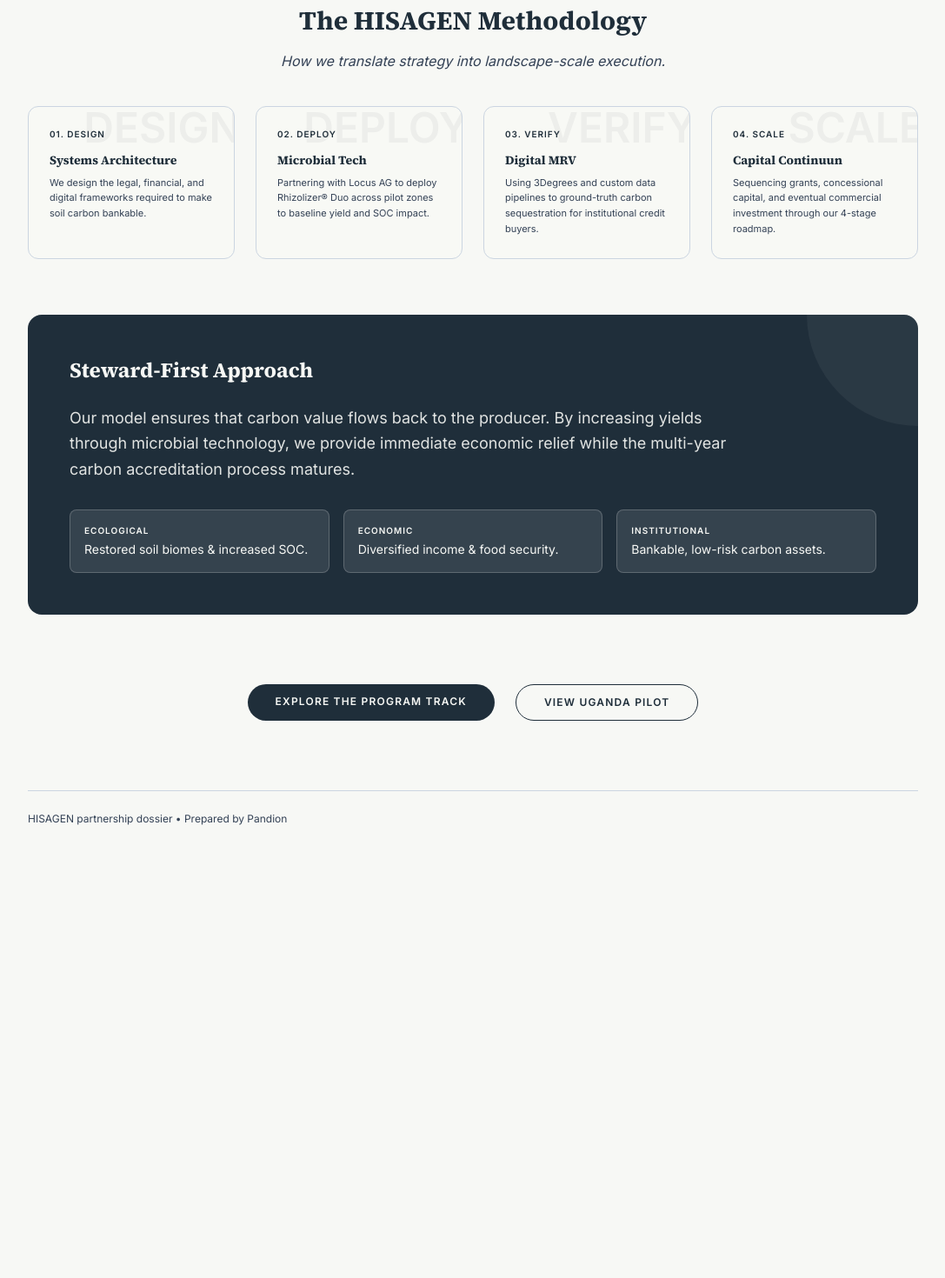
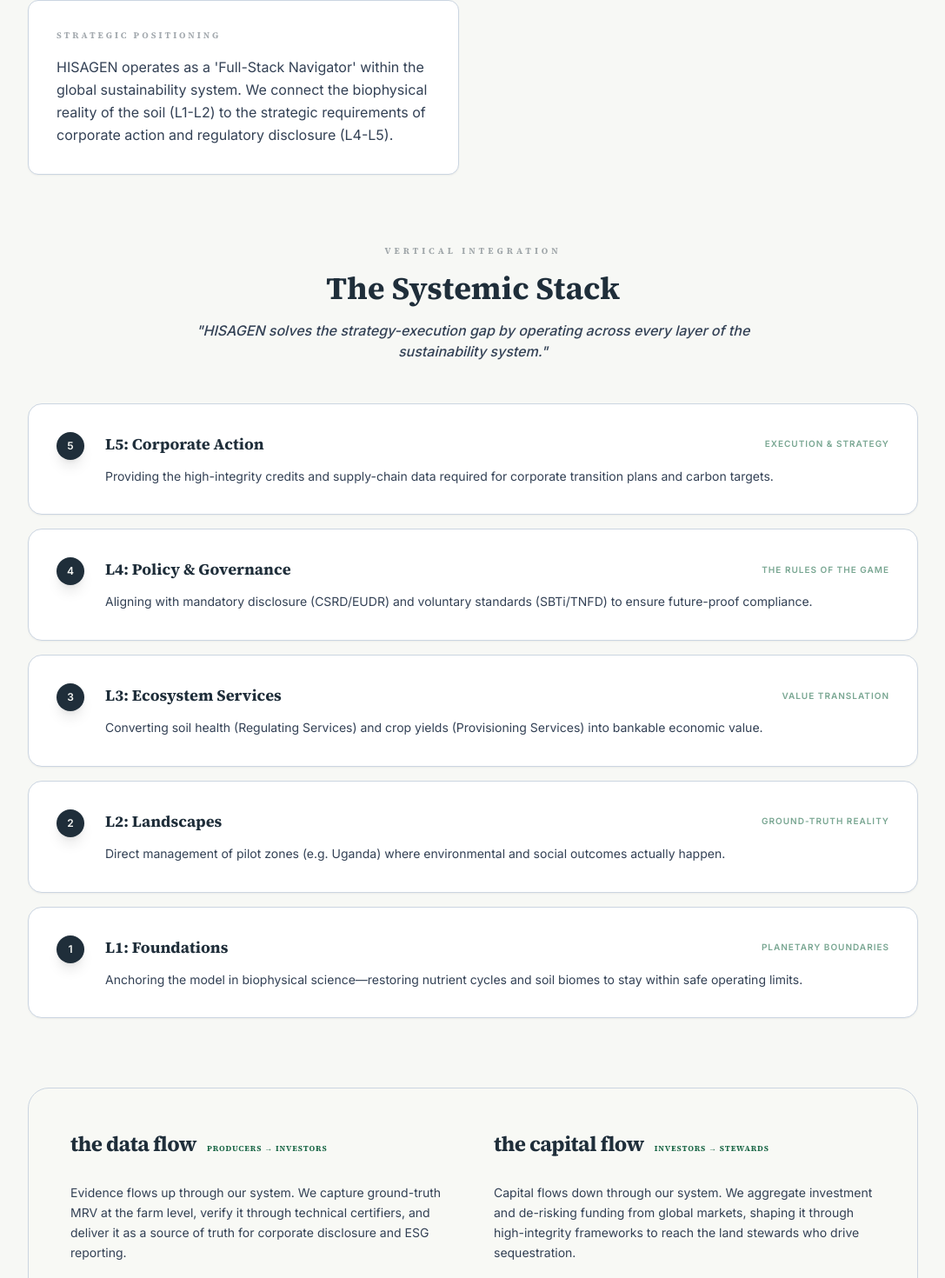
Before and after one commit to juakali100/hisagen, a Next.js app: page /strategy in a window 1280 px wide. Shown: the part 1042-2512 px from the top of the page at 87% size, without its empty margins (96-1183 px from the left). Before the commit the page ends 2032 px from the top, so only its background shows below. Built offline with nearby package versions, Linux system fonts and the light colour scheme.

Commit message:
Systemic Integration: Map HISAGEN to Pandion L1-L5 Sustainability Framework

```diff
--- a/src/app/program/page.tsx
+++ b/src/app/program/page.tsx
@@ -135,7 +135,7 @@
                 <h4 className="text-sm font-bold text-secondary uppercase tracking-[0.1em]">Systems Architecture & Frameworks</h4>
                 <p className="text-xs text-secondary mt-1 font-bold">Pandion Studio</p>
                 <p className="text-[11px] text-slate mt-2 leading-relaxed">
-                  Responsible for the <strong>Connective Systems</strong> and <strong>Funding Blueprints</strong> across all phases. Pandion provides the synthesis and scaffolding required to coordinate these specialized partners and prepare the program for Stage 2 capital.
+                  Responsible for the <strong>Connective Tissue</strong> (Data & Capital flows) and <strong>Systemic Scaffolding</strong> (L1-L5) across all phases. Pandion provides the synthesis required to coordinate these specialized partners and prepare the program for Stage 2 capital.
                 </p>
               </div>
             </div>
--- a/src/app/strategy/page.tsx
+++ b/src/app/strategy/page.tsx
@@ -15,7 +15,39 @@
     },
     {
         title: "The Theory of Change",
-        content: "By integrating cutting-edge microbial technology (Nature) with robust digital systems architecture (Tech), we can lower the cost of carbon verification and increase yields globally, creating a universal model for ecological and economic value."
+        content: "By integrating cutting-edge microbial technology (Nature) with robust digital systems architecture (Tech), we can lower the cost of carbon verification and increase yields globally. We create the vertical integration required to turn landscape-level outcomes into institutional-grade assets."
+    },
+    {
+        title: "Strategic Positioning",
+        content: "HISAGEN operates as a 'Full-Stack Navigator' within the global sustainability system. We connect the biophysical reality of the soil (L1-L2) to the strategic requirements of corporate action and regulatory disclosure (L4-L5)."
+    }
+];
+
+const systemicStack = [
+    {
+        layer: "L5: Corporate Action",
+        focus: "Execution & Strategy",
+        detail: "Providing the high-integrity credits and supply-chain data required for corporate transition plans and carbon targets."
+    },
+    {
+        layer: "L4: Policy & Governance",
+        focus: "The Rules of the Game",
+        detail: "Aligning with mandatory disclosure (CSRD/EUDR) and voluntary standards (SBTi/TNFD) to ensure future-proof compliance."
+    },
+    {
+        layer: "L3: Ecosystem Services",
+        focus: "Value Translation",
+        detail: "Converting soil health (Regulating Services) and crop yields (Provisioning Services) into bankable economic value."
+    },
+    {
+        layer: "L2: Landscapes",
+        focus: "Ground-Truth Reality",
+        detail: "Direct management of pilot zones (e.g. Uganda) where environmental and social outcomes actually happen."
+    },
+    {
+        layer: "L1: Foundations",
+        focus: "Planetary Boundaries",
+        detail: "Anchoring the model in biophysical science—restoring nutrient cycles and soil biomes to stay within safe operating limits."
     }
 ];
 
@@ -68,21 +100,58 @@
                 ))}
             </section>
 
-            <section className="mt-16">
-                <div className="mb-10 text-center">
-                    <h2 className="text-3xl font-bold text-secondary">The HISAGEN Methodology</h2>
-                    <p className="mt-4 text-slate max-w-xl mx-auto italic">How we translate strategy into landscape-scale execution.</p>
+            <section className="mt-20">
+                <div className="mb-12 text-center">
+                    <h2 className="text-[10px] font-bold uppercase tracking-[0.4em] text-secondary/40 mb-4">Vertical Integration</h2>
+                    <h3 className="text-4xl font-bold text-secondary">The Systemic Stack</h3>
+                    <p className="mt-4 text-slate max-w-2xl mx-auto font-medium italic">
+                        "HISAGEN solves the strategy-execution gap by operating across every layer of the sustainability system."
+                    </p>
                 </div>
 
-                <div className="grid gap-6 md:grid-cols-4">
-                    {methodology.map((m) => (
-                        <div key={m.step} className="p-6 rounded-xl border border-mist bg-parchment/10 relative overflow-hidden group hover:bg-white transition-colors">
-                            <span className="text-5xl font-black text-secondary/5 absolute -right-2 top-0 group-hover:text-secondary/10 transition-colors uppercase">{m.step.split('.')[1]}</span>
-                            <p className="text-[10px] font-bold uppercase tracking-widest text-secondary mb-3">{m.step}</p>
-                            <h3 className="text-sm font-bold text-secondary mb-2">{m.title}</h3>
-                            <p className="text-[11px] text-slate leading-relaxed">{m.detail}</p>
+                <div className="space-y-4">
+                    {systemicStack.map((s, idx) => (
+                        <div key={s.layer} className="relative flex flex-col md:flex-row gap-6 p-8 rounded-2xl border border-mist bg-white hover:border-primary/30 transition-all group shadow-sm">
+                            <div className="md:w-px h-full bg-mist absolute left-12 top-0 -z-10 hidden md:block" />
+                            <div className="flex-shrink-0 w-8 h-8 rounded-full bg-secondary text-parchment flex items-center justify-center font-bold text-xs relative z-10 shadow-lg group-hover:bg-primary transition-colors">
+                                {5 - idx}
+                            </div>
+                            <div className="flex-1">
+                                <div className="flex flex-col md:flex-row md:items-center justify-between gap-2 mb-3">
+                                    <h4 className="text-lg font-bold text-secondary">{s.layer}</h4>
+                                    <span className="text-[10px] font-black uppercase tracking-widest text-primary/60">{s.focus}</span>
+                                </div>
+                                <p className="text-sm text-slate leading-relaxed">{s.detail}</p>
+                            </div>
                         </div>
                     ))}
+                </div>
+            </section>
+
+            <section className="mt-20 p-12 rounded-3xl border border-mist bg-parchment/10">
+                <div className="grid gap-12 md:grid-cols-2">
+                    <div>
+                        <h3 className="text-2xl font-bold text-secondary mb-6 lowercase tracking-tight">The Data Flow<span className="text-primary font-black uppercase tracking-widest text-[9px] ml-3">producers → investors</span></h3>
+                        <p className="text-sm text-slate leading-relaxed mb-6">
+                            Evidence flows up through our system. We capture ground-truth MRV at the farm level, verify it through technical certifiers, and deliver it as a source of truth for corporate disclosure and ESG reporting.
+                        </p>
+                        <div className="flex gap-2">
+                            <span className="text-[9px] bg-white border border-mist px-2 py-1 rounded font-bold uppercase tracking-widest text-secondary/60">Measurement</span>
+                            <span className="text-[9px] bg-white border border-mist px-2 py-1 rounded font-bold uppercase tracking-widest text-secondary/60">Verification</span>
+                            <span className="text-[9px] bg-white border border-mist px-2 py-1 rounded font-bold uppercase tracking-widest text-secondary/60">Disclosure</span>
+                        </div>
+                    </div>
+                    <div>
+                        <h3 className="text-2xl font-bold text-secondary mb-6 lowercase tracking-tight">The Capital Flow<span className="text-primary font-black uppercase tracking-widest text-[9px] ml-3">investors → stewards</span></h3>
+                        <p className="text-sm text-slate leading-relaxed mb-6">
+                            Capital flows down through our system. We aggregate investment and de-risking funding from global markets, shaping it through high-integrity frameworks to reach the land stewards who drive sequestration.
+                        </p>
+                        <div className="flex gap-2">
+                            <span className="text-[9px] bg-white border border-mist px-2 py-1 rounded font-bold uppercase tracking-widest text-secondary/60">Blended Finance</span>
+                            <span className="text-[9px] bg-white border border-mist px-2 py-1 rounded font-bold uppercase tracking-widest text-secondary/60">Insetting</span>
+                            <span className="text-[9px] bg-white border border-mist px-2 py-1 rounded font-bold uppercase tracking-widest text-secondary/60">PES</span>
+                        </div>
+                    </div>
                 </div>
             </section>
 
```
Also changed, not shown: 1 other file (tests, documents, lock files or other folders).
